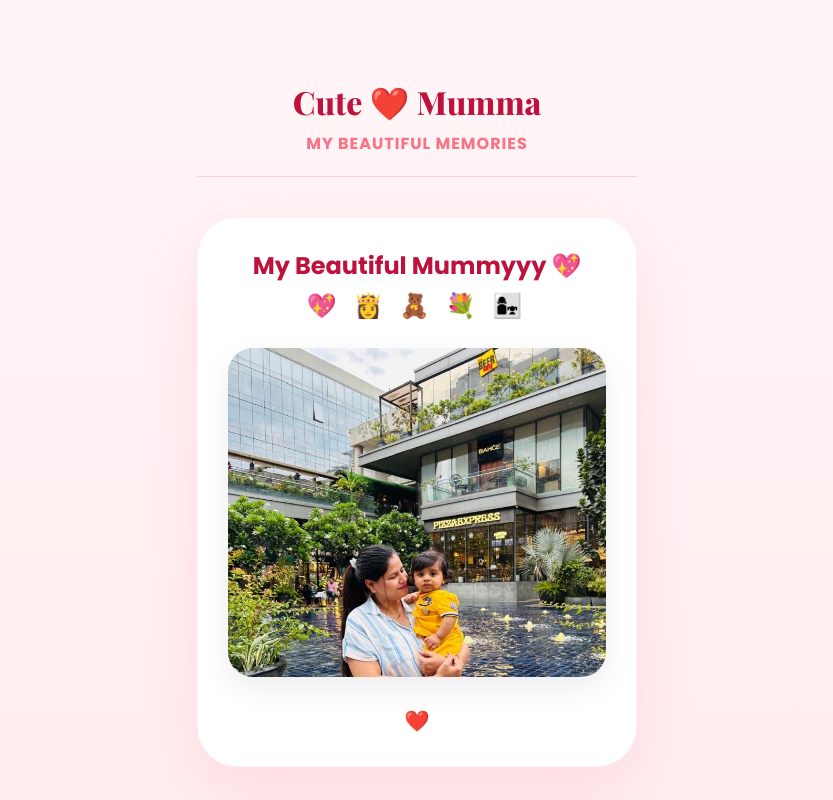
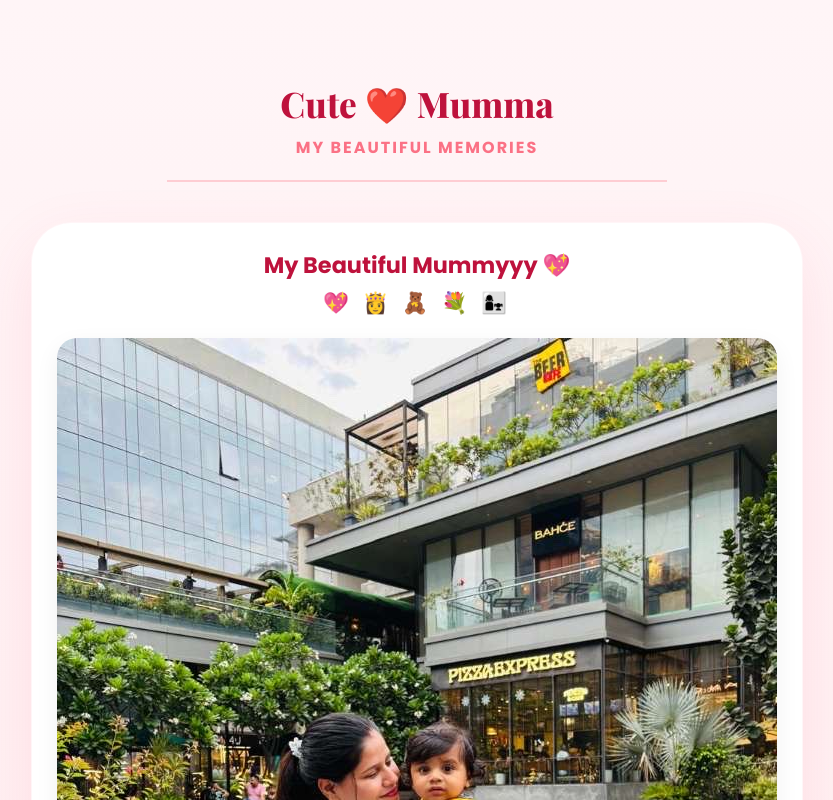
Before and after one commit to lumbri7/Happy-Mother-s-Day, a Next.js app: page /gallery-1 in a window 1280 px wide. Shown: the top 800 px of the page, without its empty margins (223-1056 px from the left). Built offline with nearby package versions, Linux system fonts and the light colour scheme; a web font is replaced by a local one.

Commit message:
fix: adjust gallery cards to match original photo aspect ratios

```diff
--- a/src/app/gallery-1/page.tsx
+++ b/src/app/gallery-1/page.tsx
@@ -31,7 +31,7 @@ export default function GalleryPage() {
     <div className="page-container" style={{
       background: 'linear-gradient(to bottom, #fff5f7, #ffe4e6, #fce7f3)',
       minHeight: '100vh',
-      padding: '80px 20px',
+      padding: '80px 10px',
       display: 'flex',
       flexDirection: 'column',
       alignItems: 'center'
@@ -41,10 +41,10 @@ export default function GalleryPage() {
           background: white !important;
           border-radius: 40px !important;
           box-shadow: 0 20px 60px rgba(244, 63, 94, 0.1) !important;
-          padding: 30px !important;
-          width: 100% !important;
-          max-width: 440px !important;
-          margin-bottom: 50px !important;
+          padding: 25px !important;
+          width: fit-content !important; /* Adjust card width to image */
+          max-width: 95vw !important;
+          margin-bottom: 60px !important;
           display: flex !important;
           flex-direction: column !important;
           align-items: center !important;
@@ -52,41 +52,43 @@ export default function GalleryPage() {
         }
         .card-photo-container {
           width: 100% !important;
-          margin: 20px 0 !important;
-          border-radius: 25px !important;
+          margin: 15px 0 !important;
+          border-radius: 20px !important;
           overflow: hidden !important;
-          box-shadow: 0 10px 30px rgba(0,0,0,0.08) !important;
-          background: #fdf2f8 !important;
+          box-shadow: 0 8px 25px rgba(0,0,0,0.06) !important;
         }
         .card-photo {
-          width: 100% !important;
+          width: auto !important;
+          max-width: 100% !important;
           height: auto !important;
           display: block !important;
-          /* Removed any object-fit or height constraints to ensure full visibility */
+          margin: 0 auto !important;
+          /* NO object-fit or fixed aspect ratios to keep original ratio */
         }
         .card-title {
           font-family: var(--font-body) !important;
-          font-weight: 700 !important;
-          font-size: 1.5rem !important;
+          font-weight: 800 !important;
+          font-size: 1.4rem !important;
           color: #be123c !important;
           margin-bottom: 5px !important;
           text-align: center !important;
+          white-space: nowrap !important;
         }
         .card-emojis {
-          font-size: 1.5rem !important;
+          font-size: 1.3rem !important;
           margin-bottom: 5px !important;
-          letter-spacing: 5px !important;
+          letter-spacing: 4px !important;
         }
         .gallery-nav {
            width: 100%;
-           max-width: 440px;
+           max-width: 500px;
            text-align: center;
            margin-bottom: 40px;
-           border-bottom: 1px solid #fecdd3;
+           border-bottom: 2px solid #fecdd3;
            padding-bottom: 20px;
         }
         .nav-title {
-          font-size: 2rem;
+          font-size: 2.2rem;
           font-weight: 900;
           color: #be123c;
           margin-bottom: 8px;
@@ -95,7 +97,7 @@ export default function GalleryPage() {
 
       <div className="gallery-nav">
         <h1 className="nav-title">Cute ❤️ Mumma</h1>
-        <p className="nav-subtitle" style={{ color: '#fb7185', fontWeight: '700', letterSpacing: '1px' }}>MY BEAUTIFUL MEMORIES</p>
+        <p className="nav-subtitle" style={{ color: '#fb7185', fontWeight: '700', letterSpacing: '2px' }}>MY BEAUTIFUL MEMORIES</p>
       </div>
 
       <div style={{ display: 'flex', flexDirection: 'column', width: '100%', alignItems: 'center' }}>
@@ -103,10 +105,10 @@ export default function GalleryPage() {
           <motion.div
             key={i}
             className="photo-card"
-            initial={{ opacity: 0, scale: 0.9, y: 30 }}
+            initial={{ opacity: 0, scale: 0.95, y: 30 }}
             whileInView={{ opacity: 1, scale: 1, y: 0 }}
             viewport={{ once: true, margin: "-50px" }}
-            transition={{ duration: 0.6, delay: i * 0.1 }}
+            transition={{ duration: 0.7, delay: i * 0.1 }}
           >
             <h2 className="card-title">{photo.title}</h2>
             <div className="card-emojis">💖 👸 🧸 💐 👩‍👧</div>
@@ -116,8 +118,8 @@ export default function GalleryPage() {
             </div>
 
             <motion.div
-              style={{ color: '#f43f5e', fontSize: '1.2rem', marginTop: '10px' }}
-              animate={{ scale: [1, 1.2, 1] }}
+              style={{ color: '#f43f5e', fontSize: '1.2rem', marginTop: '5px' }}
+              animate={{ y: [0, -5, 0] }}
               transition={{ repeat: Infinity, duration: 2 }}
             >
               ❤️
@@ -126,7 +128,7 @@ export default function GalleryPage() {
         ))}
       </div>
 
-      <footer style={{ marginTop: '40px', textAlign: 'center' }}>
+      <footer style={{ marginTop: '40px', textAlign: 'center', paddingBottom: '60px' }}>
         <p style={{ fontFamily: 'var(--font-script)', fontSize: '2.5rem', color: '#f43f5e', marginBottom: '30px' }}>
           You are my World! ♾️❤️
         </p>
```
